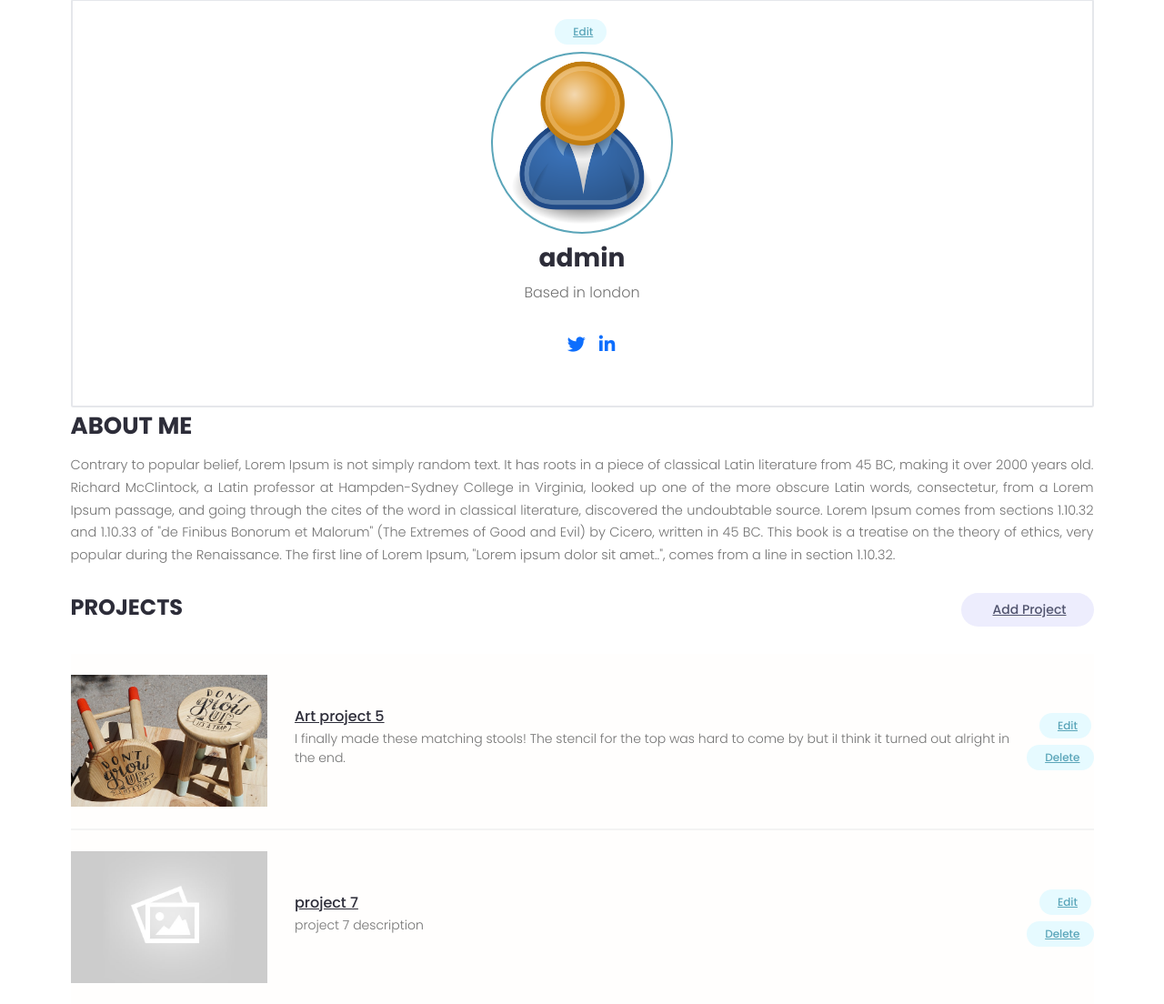
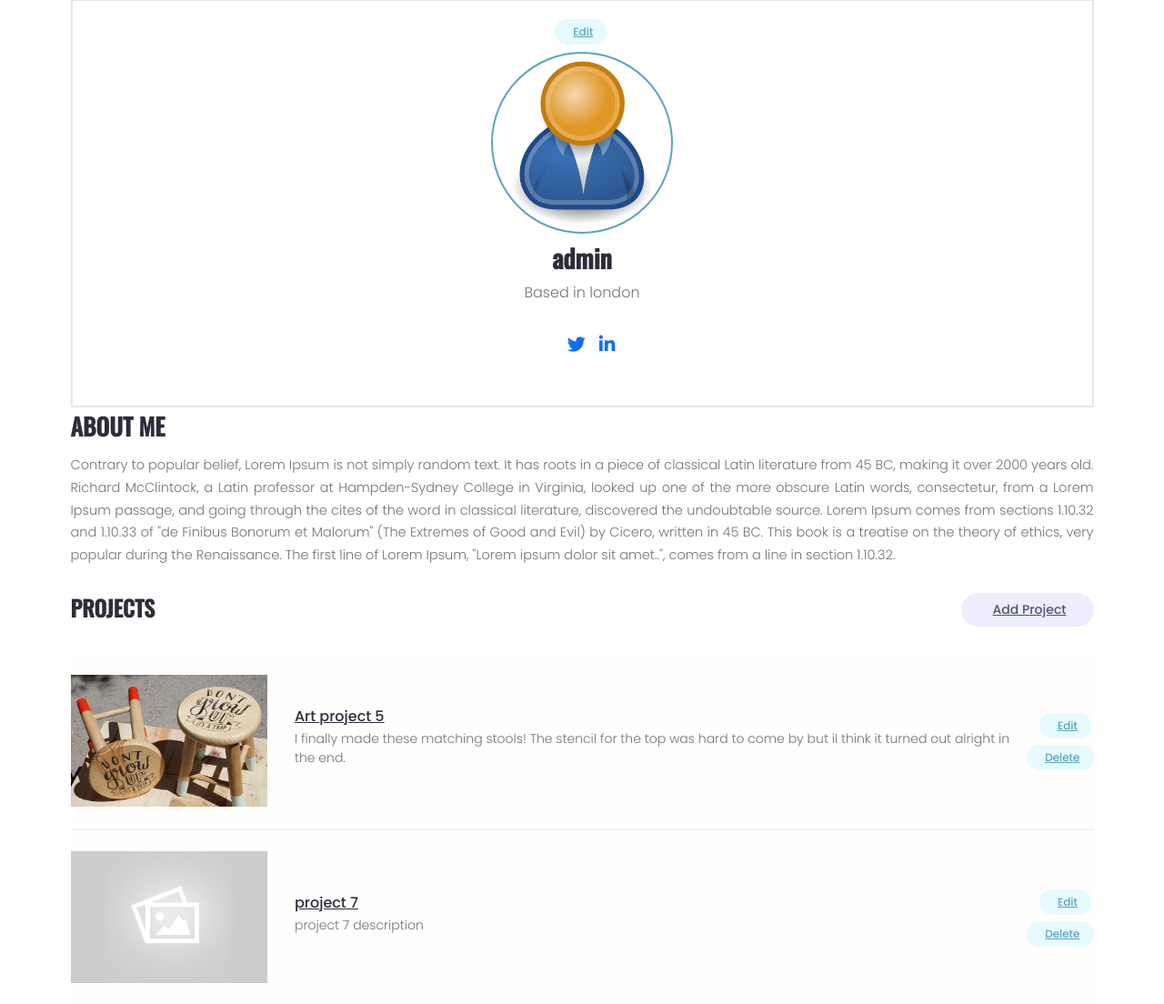
Before and after one commit to tindyc/Combat-Canvas, a Django app: page /users/account/ in a window 1280 px wide. Shown: the part 101-1205 px from the top of the page at 91% size. Run offline with Django 4.2, Linux system fonts and the light colour scheme; a user stored in the database is signed in; data comes from the database, SQL or seed files in the repository; both versions use the stored data as it was after the commit; some libraries are stand-ins or nearby versions.

Commit message:
Add google fonts

```diff
--- a/static/styles/app.css
+++ b/static/styles/app.css
@@ -1,3 +1,5 @@
+@import url('https://fonts.googleapis.com/css2?family=Oswald:wght@400;500&display=swap');
+
 :root {
     --color-sub: #2d2d39;
   }
@@ -338,6 +340,7 @@
     font-weight: 700;
     margin-top: 1rem;
     margin-bottom: 0.5rem;
+    font-family: 'oswald', sans-serif;
   }
 
   .user__title {
@@ -361,6 +364,10 @@
 
   .userInfo {
     margin-bottom: 3rem;
+  }
+
+  .userInfo__title, .settings__title {
+    font-family: 'oswald', sans-serif;
   }
 
   .userInfo__title,
--- a/users/templates/users/account.html
+++ b/users/templates/users/account.html
@@ -36,7 +36,7 @@
               </li>
               {% endif %}
 
-          </ul>
+            </ul>
 
           </div>
         </div>
```
Also changed, not shown: db.sqlite3, static/images/chair-g236aca781_640.jpg (added).
